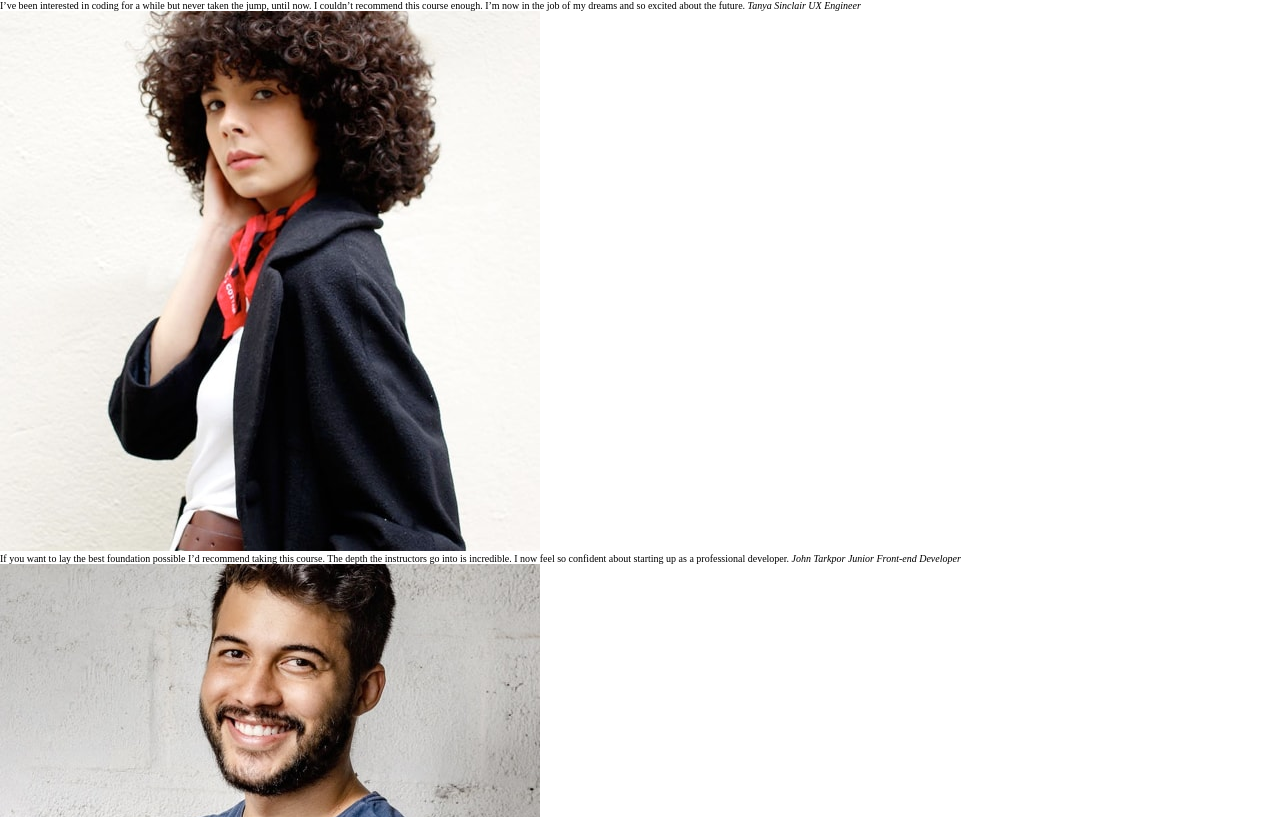
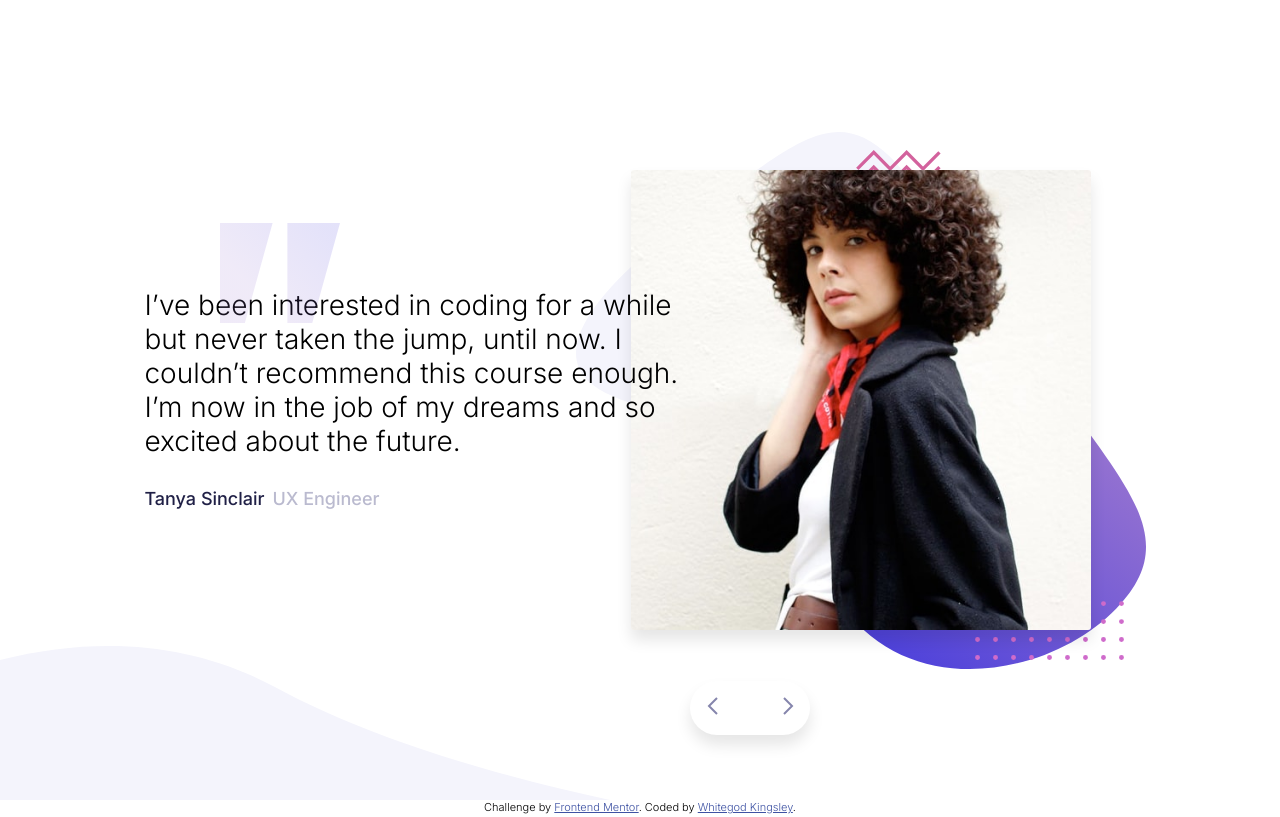
Before and after one commit to iamwhitegod/Coding-bootcamp-testimonials-slider, a website: page index.html in a window 1280 px wide. Shown: the top 817 px of the page. Drawn offline with Linux system fonts and the light colour scheme.

Commit message:
Completed desktop view

```diff
--- a/index.html
+++ b/index.html
@@ -24,26 +24,30 @@
   <body>
     <div class="container">
       <div class="testimonial-slide">
-        <div class="slide">
+        <div class="slide fade" id="slide-1">
           <blockquote>
             I’ve been interested in coding for a while but never taken the jump,
             until now. I couldn’t recommend this course enough. I’m now in the
             job of my dreams and so excited about the future.
 
             <cite>
-              <span class="testimonial-author">Tanya Sinclair</span>
-              <span class="testimonial-author-job">UX Engineer</span>
+              <span class="slide-author">Tanya Sinclair</span>
+              <span class="slide-author-job">UX Engineer</span>
             </cite>
           </blockquote>
-          <figure class="testimonial-img">
+          <figure class="slide-img">
+            <div>
               <img src="images/image-tanya.jpg" alt="Beauty lady" />
+            </div>
           </figure>
+        </div>
 
-          <div class="slide">
+        <div class="slide fade" id="slide-2">
           <blockquote>
-              If you want to lay the best foundation possible I’d recommend taking
-              this course. The depth the instructors go into is incredible. I now feel so
-              confident about starting up as a professional developer.
+            "If you want to lay the best foundation possible I’d recommend
+            taking this course. The depth the instructors go into is incredible.
+            I now feel so confident about starting up as a professional
+            developer."
 
             <cite>
               <span class="slide-author">John Tarkpor</span>
@@ -51,28 +55,48 @@
             </cite>
           </blockquote>
           <figure class="slide-img">
-              <img src="images/image-john.jpg" alt="Photo of a young man smiling and folding his hands" />
+            <div>
+              <img
+                src="images/image-john.jpg"
+                alt="Photo of a young man smiling and folding his hands"
+              />
+            </div>
           </figure>
+        </div>
 
         <div class="slide-btns">
           <span class="slide-previous-btn">
-                <svg xmlns="http://www.w3.org/2000/svg" width="12" height="18"><path fill="none" stroke="#8585AC" stroke-width="3" d="M11 1L3 9l8 8"/></svg>
+            <svg xmlns="http://www.w3.org/2000/svg" width="12" height="18">
+              <path
+                fill="none"
+                stroke="#8585AC"
+                stroke-width="2"
+                d="M11 1L3 9l8 8"
+              />
+            </svg>
           </span>
 
           <span class="slide-next-btn">
-                <svg xmlns="http://www.w3.org/2000/svg" width="13" height="18"><path fill="none" stroke="#8585AC" stroke-width="3" d="M2 1l8 8-8 8"/></svg>
+            <svg xmlns="http://www.w3.org/2000/svg" width="12" height="18">
+              <path
+                fill="none"
+                stroke="#8585AC"
+                stroke-width="2"
+                d="M2 1l8 8-8 8"
+              />
+            </svg>
           </span>
         </div>
       </div>
-      </div>
-    </div>
-
 
       <div class="attribution">
         Challenge by
         <a href="https://www.frontendmentor.io?ref=challenge" target="_blank"
           >Frontend Mentor</a
-      >. Coded by <a href="#">Your Name Here</a>.
+        >. Coded by <a href="#">Whitegod Kingsley</a>.
       </div>
+    </div>
+
+    <script src="js/index.js"></script>
   </body>
 </html>
--- /dev/null
+++ b/js/index.js
@@ -0,0 +1,31 @@
+(function testimonialSlide() {
+  let domElements = {
+    nextBtn: document.querySelector(".slide-next-btn"),
+    previousBtn: document.querySelector(".slide-previous-btn"),
+    slides: Array.from(document.querySelectorAll(".slide")),
+  };
+
+  let index = 0;
+
+  function displayCurrentSlide() {
+    domElements.slides.forEach((slide) => {
+      slide.style.display = "none";
+    });
+    domElements.slides[index].style.display = "flex";
+  }
+
+  function nextSlide() {
+    index++;
+    if (index > domElements.slides.length - 1) index = 0;
+    displayCurrentSlide();
+  }
+
+  function previousSlide() {
+    index--;
+    if (index < 0) index = domElements.slides.length - 1;
+    displayCurrentSlide();
+  }
+
+  domElements.nextBtn.addEventListener("click", nextSlide);
+  domElements.previousBtn.addEventListener("click", previousSlide);
+})();
--- a/sass/main.scss
+++ b/sass/main.scss
@@ -17,8 +17,12 @@ $fontWeight: (
 }
 
 @function weight($value) {
-  @return map-get($fontWeight: $value);
+  @return map-get($fontWeight, $value);
 }
+
+/*
+Mixin
+*/
 
 /*
 Generic Styles
@@ -33,7 +37,7 @@ Generic Styles
 }
 
 html {
-  font-size: 10px;
+  font-size: 16px;
 }
 
 body {
@@ -41,12 +45,152 @@ body {
   font-weight: weight(regular);
 }
 
+img {
+  display: block;
+  max-width: 100%;
+}
+
+blockquote,
+figure {
+  flex-basis: 50%;
+}
+
+blockquote {
+  position: relative;
+  font-size: 1.75rem;
+  padding: 0.652rem;
+  margin-right: -8rem;
+  z-index: 10;
+
+  // background-image: url(../images/pattern-quotes.svg);
+  // background-repeat: no-repeat;
+  // background-position: top;
+  // background-size: 300px;
+}
+
+blockquote::before {
+  content: url(../images/pattern-quotes.svg);
+  position: absolute;
+  top: -3.4375rem;
+  left: 5.375rem;
+}
+
+cite {
+  display: block;
+  margin-top: 1.25rem;
+}
+
+// figure {
+//   background-image: url(../images/pattern-bg.svg);
+//   background-repeat: no-repeat;
+//   background-position: center;
+//   background-size: contain;
+
+//   img {
+//     padding: 4rem;
+//   }
+// }
+
 .container {
-  max-width: 114rem;
-  margin: 0 auto;
+  background-image: url(../images/pattern-curve.svg);
+  background-repeat: no-repeat;
+  background-position: left 0 bottom 0;
+  height: 100vh;
+}
 
-  background-image: url(../images/pattern-bg.svg),
-    url(../images/pattern-curve.svg);
+.testimonial {
+  &-slide {
+    position: relative;
+    max-width: 71.25rem;
+    margin: 0 auto;
+    height: 100%;
+    vertical-align: middle;
+
+    .slide {
+      display: flex;
+      justify-content: center;
+      align-items: center;
+      width: 100%;
+      position: absolute;
+      top: 50%;
+      left: 50%;
+      transform: translate(-50%, -50%);
+
+      &-img {
+        background-image: url(../images/pattern-bg.svg);
+        background-repeat: no-repeat;
+        background-position: center;
+        background-size: contain;
+
+        padding: 3.4375rem;
+
+        div {
+          border-radius: 0.1875rem;
+          box-shadow: 0 10px 15px rgba(0, 0, 0, 0.1);
+          overflow: hidden;
+        }
+      }
+
+      &-author,
+      &-author-job {
+        font-size: 1.125rem;
+        font-weight: weight(medium);
+        font-style: normal;
+      }
+
+      &-author {
+        color: color(dark-blue);
+      }
+
+      &-author-job {
+        color: color(grayish-blue);
+      }
+
+      &-btns {
+        display: flex;
+        justify-content: space-between;
+        align-items: center;
+
+        position: absolute;
+        bottom: 4.0625rem;
+        right: 25rem;
+        width: 7.5rem;
+        background-color: #ffffff;
+        box-shadow: 0 10px 15px rgba(0, 0, 0, 0.1);
+        border-radius: 1.875rem;
+        padding: 1rem;
+        transform-origin: center;
+        transition: all 0.5s;
+
+        &:hover {
+          transform: translateY(-3px);
+        }
+      }
+
+      &-next-btn,
+      &-previous-btn {
+        cursor: pointer;
+      }
+    }
+  }
+}
+
+#slide-2 {
+  display: none;
+}
+
+.fade {
+  animation-name: fade;
+  animation-duration: 1.5s;
+}
+
+@keyframes fade {
+  from {
+    opacity: 0.4;
+  }
+  to {
+    opacity: 1;
+  }
 }
 
 .attribution {
```
Also changed, not shown: css/style.css. Lines whose indentation alone changed are shown as unchanged.
